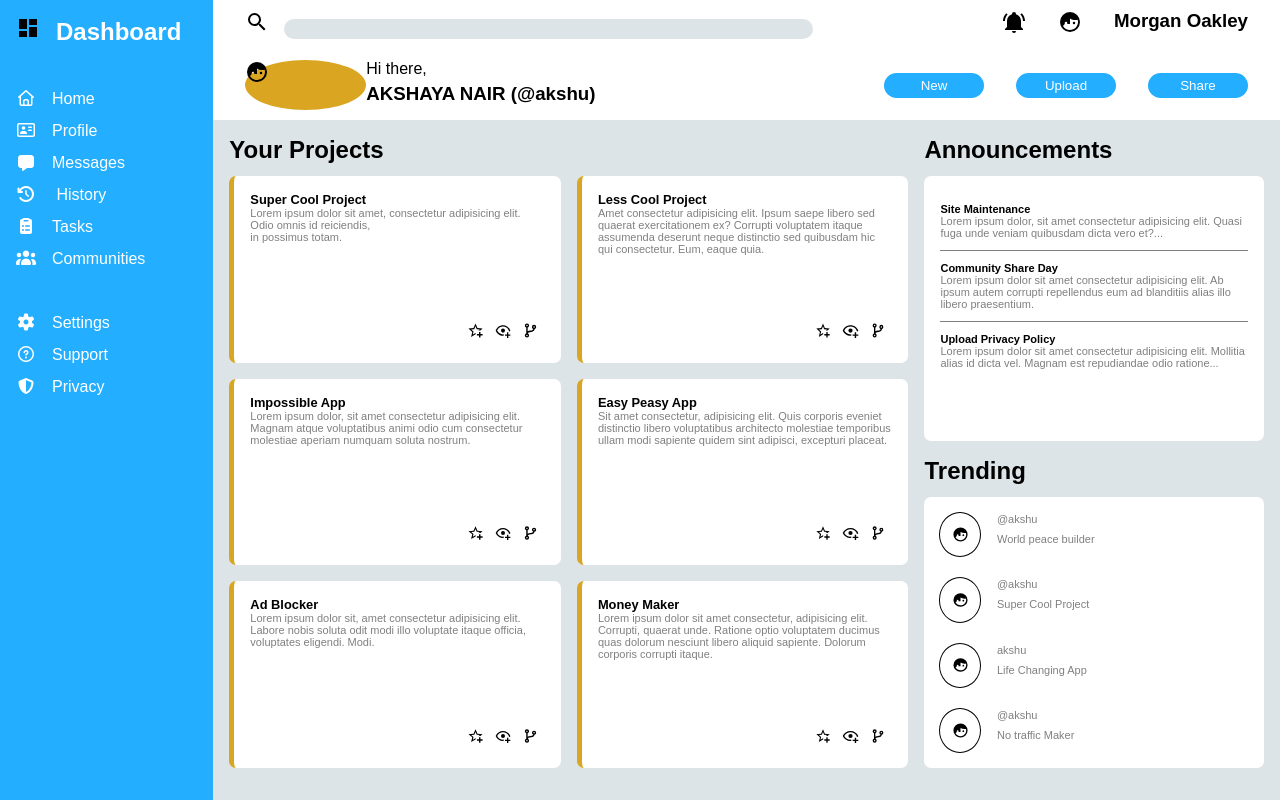
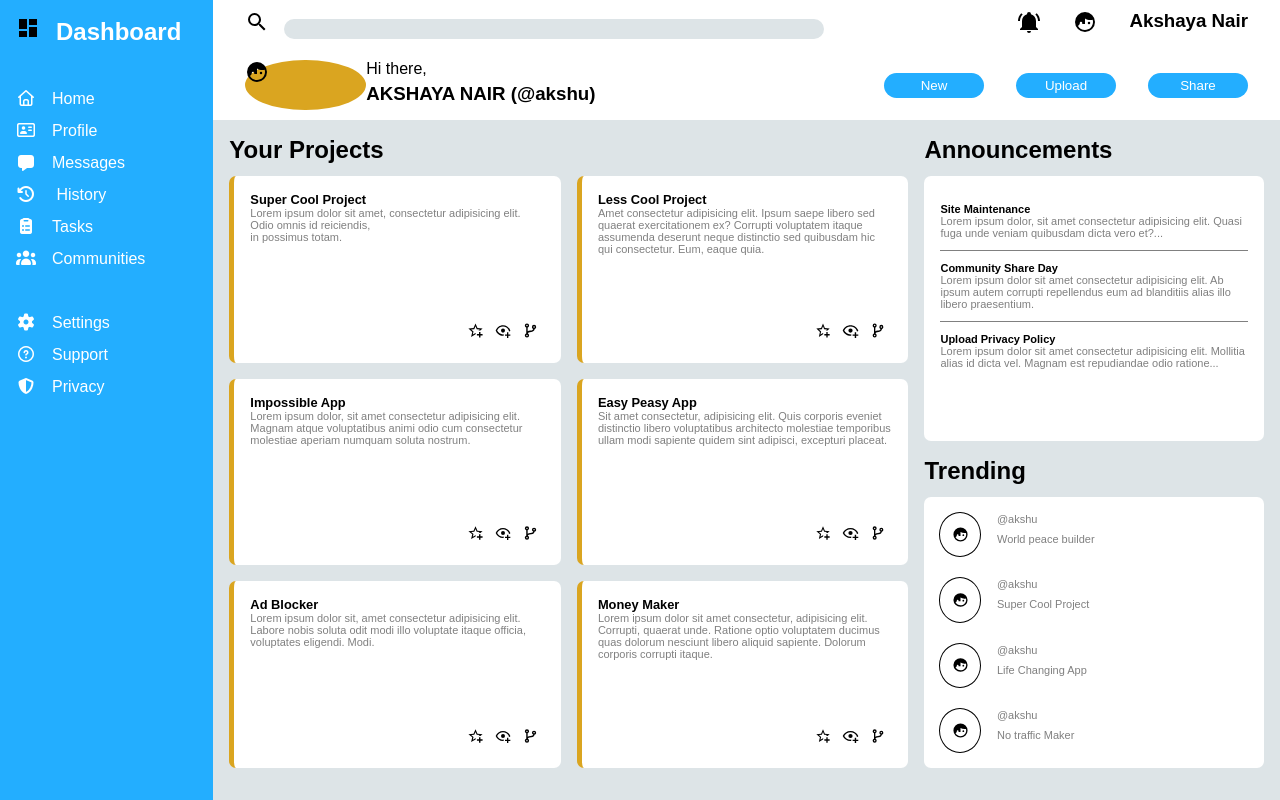
Before and after one commit to akshu0017/dashboard-project, a plain HTML site: page index.html in a window 1280 px wide. Drawn offline with Linux system fonts and the light colour scheme; a script that the page names is missing; files whose address does not match are found by name.

```diff
--- a/index.html
+++ b/index.html
@@ -50,7 +50,7 @@
                     <li><img src="images/bell-ring.svg" alt=""></li>
                     <li><img src="images/face-man-profile.svg" alt=""></li>
                     <li>
-                        <h3>Morgan Oakley</h3>
+                        <h3>Akshaya Nair</h3>
                     </li>
                 </ul>
             </div>
@@ -193,7 +193,7 @@
 
                          <div class="user profile">
                             <div class="thumbnail"><img class="hero-img" src="images/face-man-profile.svg" alt=""></div>
-                            <p class="username">akshu</p>
+                            <p class="username">@akshu</p>
                             <p class="work">Life Changing App</p>
                         </div>
 
```
